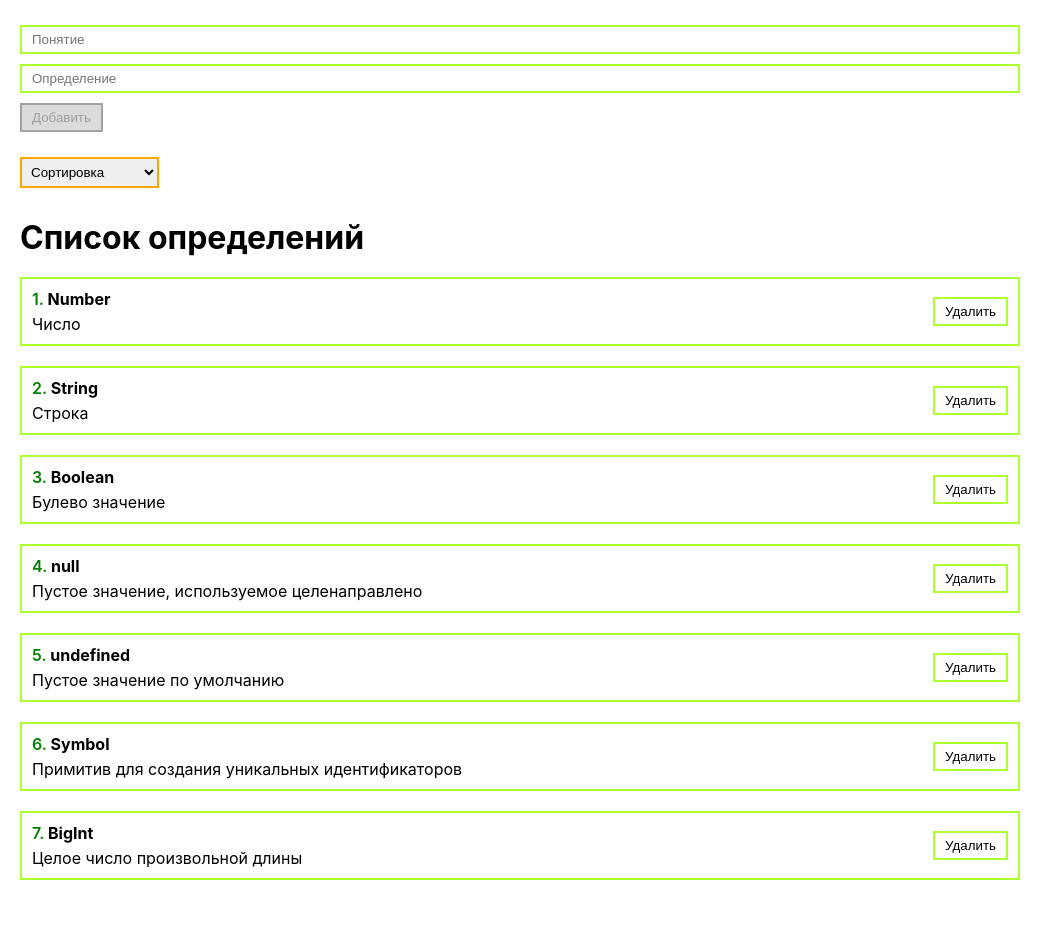
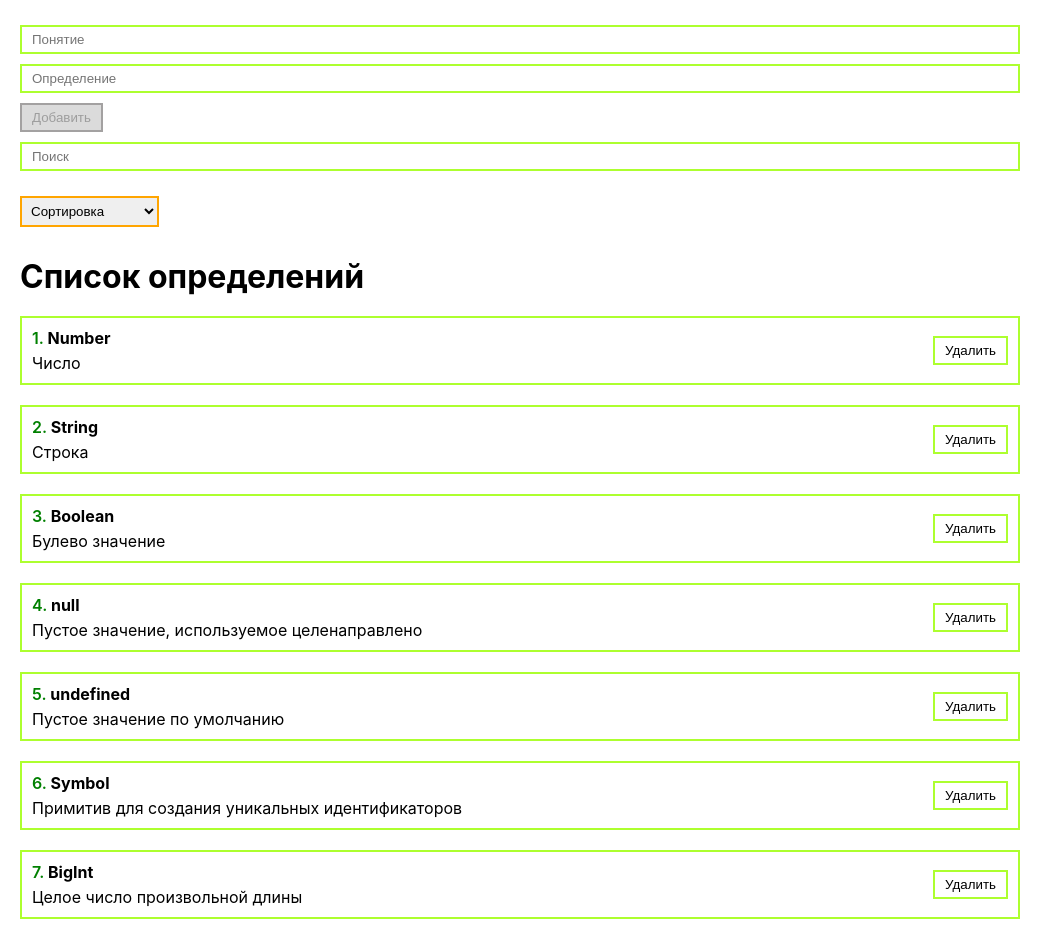
Before and after one commit to Kostushka/training-app, a React (Create React App) app: page / in a window 1280 px wide. Shown: the whole page, without its empty margins (0-1063 px from the left). Before the commit the page ends 900 px from the top, so only its background shows below. Built offline with nearby package versions, Linux system fonts and the light colour scheme.

Commit message:
Added search. Search and sort are moved to PostFilter

```diff
--- a/src/App.js
+++ b/src/App.js
@@ -1,7 +1,7 @@
-import { useState } from 'react';
+import { useState, useMemo } from 'react';
 import PostForm from './components/PostForm';
 import PostList from './containers/PostList';
-import UiSelect from './components/UI/UiSelect';
+import PostFilter from './components/PostFilter';
 
 import styles from './App.module.css';
 
@@ -39,12 +39,23 @@ const App = () => {
             message: 'Целое число произвольной длины',
         },
     ]);
-    const [selectedSort, setSelectedSort] = useState('');
 
-    const sortPost = (value) => {
-        setSelectedSort(value);
-        setPosts([...posts].sort((a, b) => a[value].localeCompare(b[value])));
-    };
+    const [filter, setFilter] = useState({ sort: '', search: '' });
+
+    const sortPosts = useMemo(() => {
+        if (filter.sort) {
+            return [...posts].sort((a, b) =>
+                a[filter.sort].localeCompare(b[filter.sort])
+            );
+        }
+        return posts;
+    }, [filter.sort, posts]);
+
+    const searchedAndSortedPosts = useMemo(() => {
+        return sortPosts.filter((post) =>
+            post.name.toLowerCase().includes(filter.search.toLowerCase())
+        );
+    }, [sortPosts, filter.search]);
 
     const createPost = (newPost) => {
         setPosts([...posts, newPost]);
@@ -57,20 +68,9 @@ const App = () => {
     return (
         <div className={styles.container}>
             <PostForm create={createPost} />
-            {posts.length ? (
-                <>
-                    <UiSelect
-                        value={selectedSort}
-                        onChange={sortPost}
-                        options={[
-                            { value: 'name', name: 'По названию' },
-                            { value: 'message', name: 'По определению' },
-                        ]}
-                        defaultValue='Сортировка'
-                    />
-
-                    <PostList posts={posts} remove={removePost} />
-                </>
+            <PostFilter filter={filter} setFilter={setFilter} />
+            {searchedAndSortedPosts.length ? (
+                <PostList posts={searchedAndSortedPosts} remove={removePost} />
             ) : (
                 <h1 className={styles.header}>Нет данных</h1>
             )}
--- /dev/null
+++ b/src/components/PostFilter/PostFilter.jsx
@@ -0,0 +1,30 @@
+import UiInput from '../UI/UiInput';
+import UiSelect from '../UI/UiSelect';
+import styles from './PostFilter.module.css';
+
+const PostFilter = ({ filter, setFilter }) => {
+    return (
+        <>
+            <UiInput
+                value={filter.search}
+                onChange={(e) =>
+                    setFilter({ ...filter, search: e.target.value })
+                }
+                placeholder='Поиск'
+            />
+            <UiSelect
+                value={filter.sort}
+                onChange={(sortPost) =>
+                    setFilter({ ...filter, sort: sortPost })
+                }
+                options={[
+                    { value: 'name', name: 'По названию' },
+                    { value: 'message', name: 'По определению' },
+                ]}
+                defaultValue='Сортировка'
+            />
+        </>
+    );
+};
+
+export default PostFilter;
--- /dev/null
+++ b/src/components/PostFilter/index.js
@@ -0,0 +1 @@
+export { default } from './PostFilter';
```
Also changed, not shown: src/components/PostFilter/PostFilter.module.css (added).
